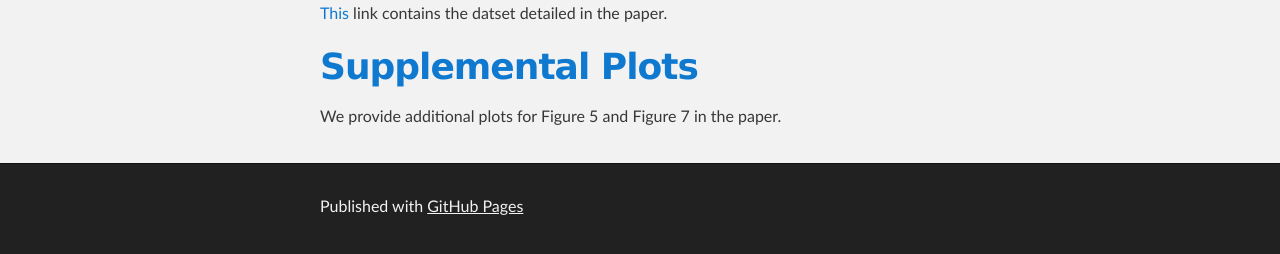
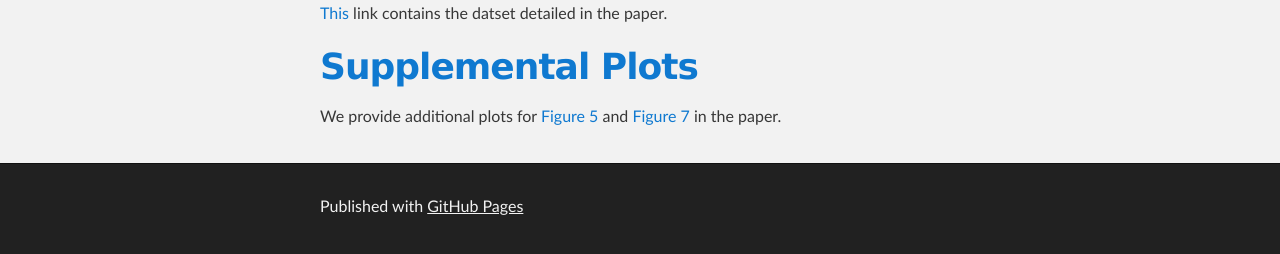
Before and after one commit to PyCraftTool/PyCraftTool.github.io, a Jekyll site: the page built from index.md, in a window 1280 px wide. Shown: the part 588-842 px from the top of the page. Built offline with Jekyll 4.4.1, drawn with Linux system fonts in a browser that asks for light colours; some of the changed lines change nothing that is shown.

Commit message:
add links to fig5,7

```diff
--- a/index.md
+++ b/index.md
@@ -16,4 +16,4 @@ Requirements:
 [This](/dataset) link contains the datset detailed in the paper.
 
 # [Supplemental Plots](/plots)
-We provide additional plots for Figure 5 and Figure 7 in the paper.
+We provide additional plots for [Figure 5](/plots#figure-5) and [Figure 7](/plots#figure-7) in the paper.
```
